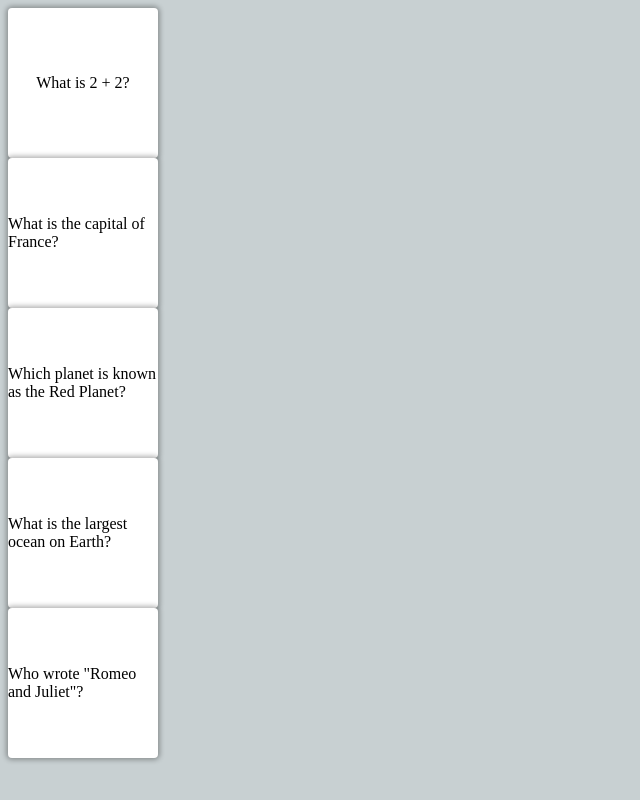
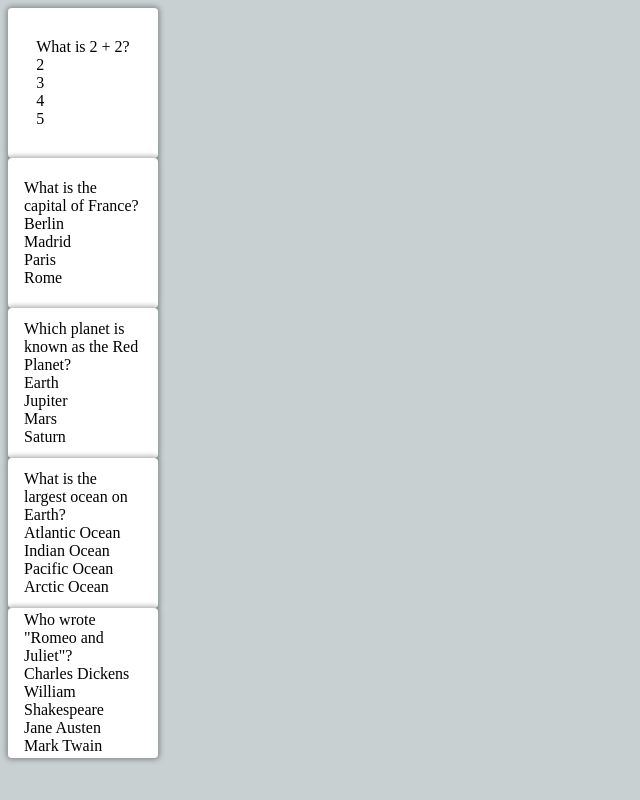
Before and after one commit to HilalKocak/flash-card-quiz, a React (Vite) app: page / in a window 1280 px wide. Shown: the whole page, without its empty margins (0-640 px from the left). Built offline with nearby package versions, Linux system fonts and the light colour scheme.

Commit message:
Hide answer

```diff
--- a/src/App.css
+++ b/src/App.css
@@ -10,15 +10,10 @@
     border-radius: .25rem;
     box-shadow: 0 0 5px 2px rgba(0, 0, 0, .3);
     background-color: white;
-    transform-style: preserve-3d;
     height: 150px;
     width: 150px;
-    transform: rotateY(var(--rotate-y, 0));
 }
 
-.card.flip {
-    --rotate-y: 180deg;
-}
 .card .front,
 .card .back {
     position: absolute;
--- a/src/FlashCard.jsx
+++ b/src/FlashCard.jsx
@@ -5,15 +5,14 @@
   const [flip, setFlip] = useState(false)
     return (
     <div
-    className={`card ${flip ? flip : ''}`}
-    onClick={() => setFlip(!flip)}>
-        {flip ? flashCard.answer : flashCard.question}
-
+        className={`card ${flip ? flip : ''}`}
+        onClick={() => setFlip(!flip)}
+    >
         <div className='front'>
-
+            {flashCard.question}
             <div className='flascard-options'>
                 {flashCard.options.map(option => {
-                    <div className="flashcard-option">
+                    return <div className="flashcard-option">
                         {option}
                     </div>
                 })}
```
